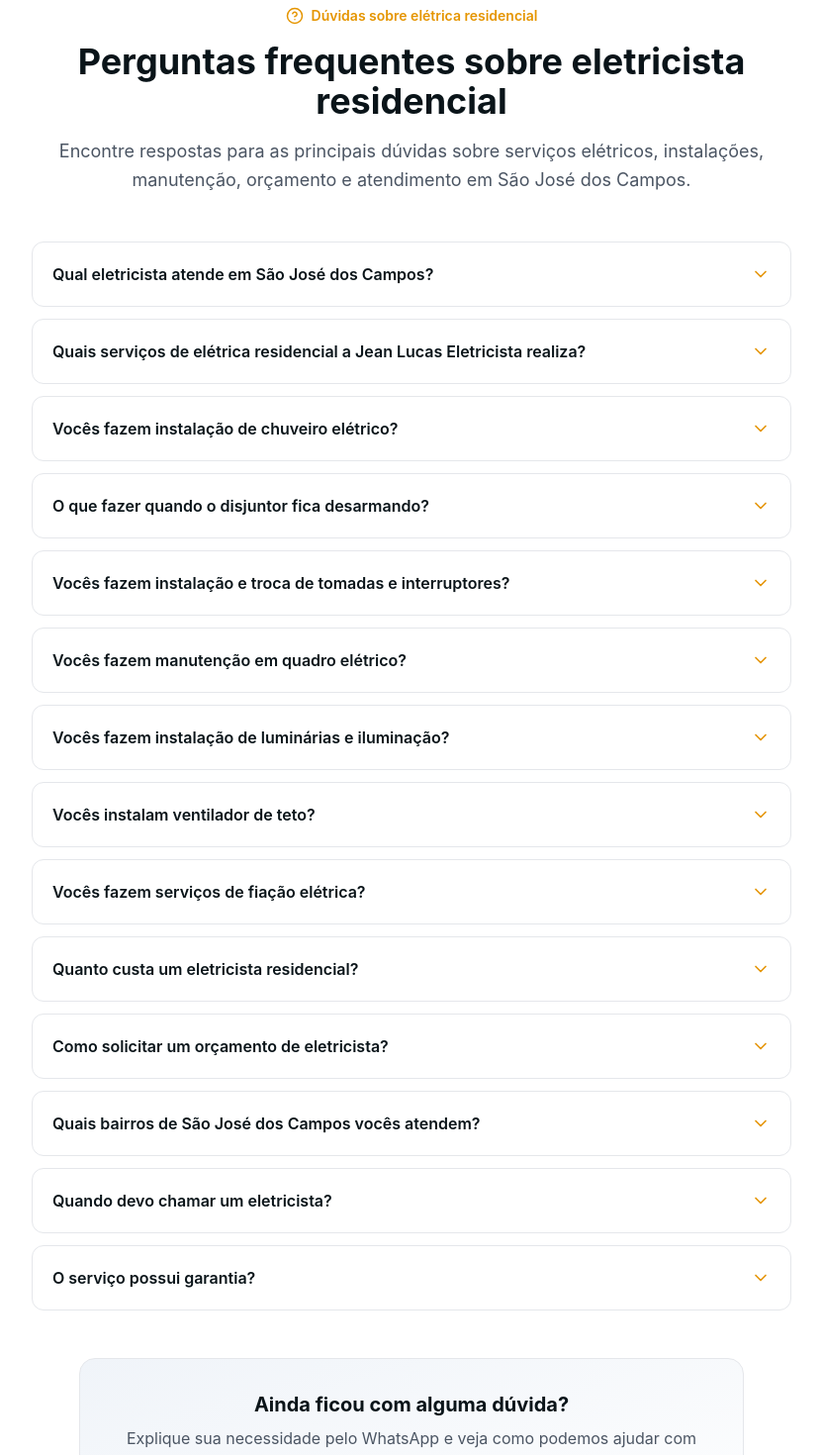
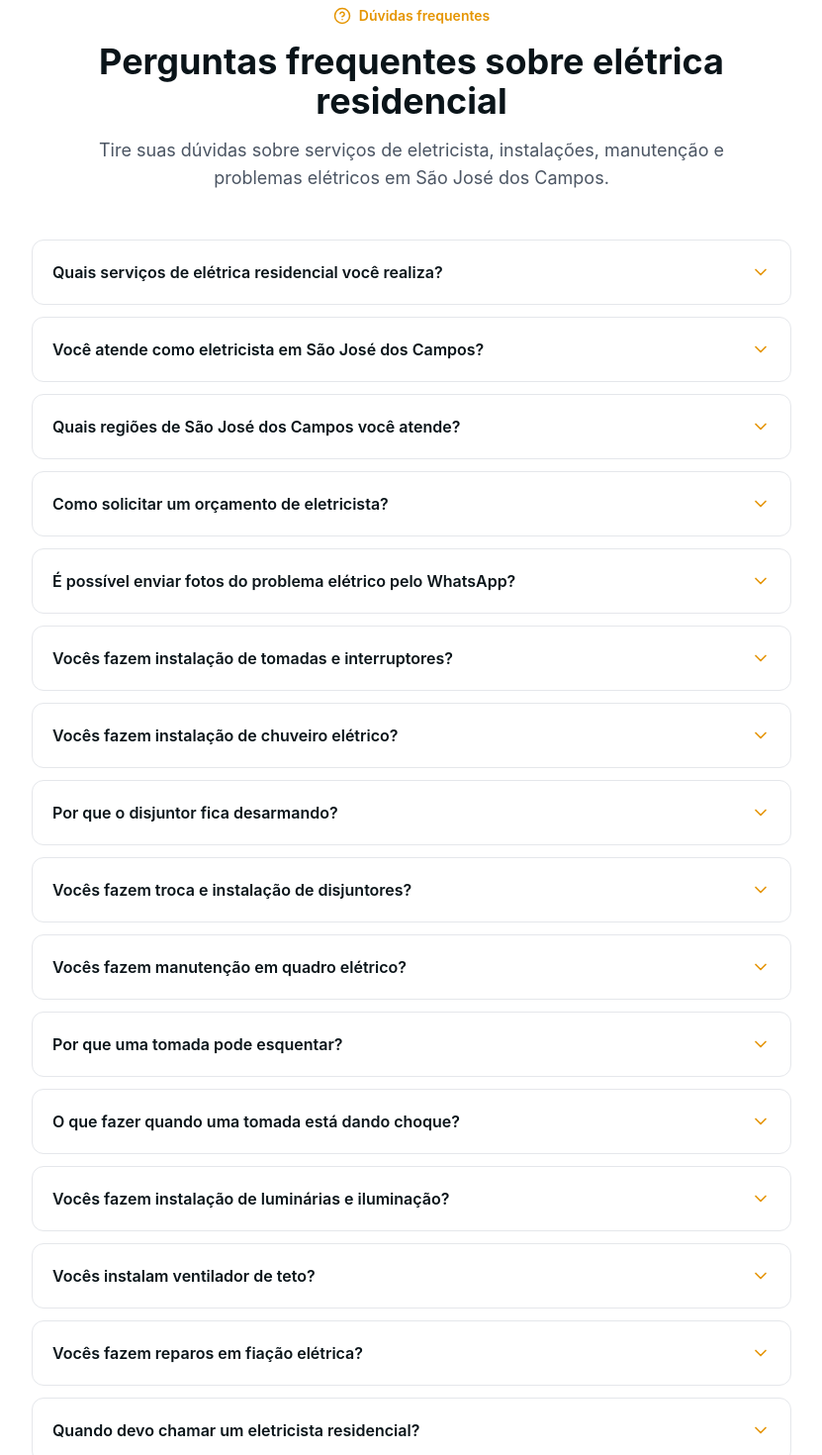
Before and after one commit to jeanlucassolutions/site-institucional, a Next.js app: page / in a window 1280 px wide. Shown: the part 6480-7950 px from the top of the page at 99% size, without its empty margins (224-1055 px from the left). Built offline with nearby package versions, Linux system fonts and the light colour scheme; no server answers.

Commit message:
Update FAQ content and improve formatting

```diff
--- a/src/components/FAQ.tsx
+++ b/src/components/FAQ.tsx
@@ -7,74 +7,104 @@ import WhatsAppButton from './WhatsAppButton'
 const FAQ = () => {
   const faqs = [
     {
-      question: 'Qual eletricista atende em São José dos Campos?',
+      question: 'Quais serviços de elétrica residencial você realiza?',
       answer:
-        'A Jean Lucas Eletricista oferece atendimento para serviços de elétrica residencial em São José dos Campos - SP. O atendimento é voltado para instalações, manutenções e reparos elétricos em residências, principalmente nas regiões do Jardim da Granja, Jardim Uirá, Putim, Residencial Flamboyant, Jardim São José, Jardim Santa Inês e DCTA.',
+        'A Jean Lucas Eletricista realiza serviços de elétrica residencial como instalação de tomadas e interruptores, chuveiros elétricos, luminárias, iluminação, ventiladores de teto, disjuntores, quadros elétricos, fiação, instalações elétricas, manutenção e reparos.',
     },
     {
-      question: 'Quais serviços de elétrica residencial a Jean Lucas Eletricista realiza?',
+      question: 'Você atende como eletricista em São José dos Campos?',
       answer:
-        'A Jean Lucas Eletricista realiza serviços de elétrica residencial como instalação de tomadas e interruptores, pontos de luz, luminárias, chuveiros elétricos, ventiladores de teto, disjuntores, quadros elétricos, fiação e instalações elétricas, além de manutenção e reparos.',
+        'Sim. A Jean Lucas Eletricista realiza atendimento de elétrica residencial em São José dos Campos, com atendimento principalmente nas regiões informadas neste site.',
+    },
+    {
+      question: 'Quais regiões de São José dos Campos você atende?',
+      answer:
+        'O atendimento é realizado principalmente no Jardim da Granja, Jardim Uirá, Putim, Residencial Flamboyant, Jardim São José, Jardim Santa Inês e região do DCTA. Para outros locais de São José dos Campos, consulte a disponibilidade.',
+    },
+    {
+      question: 'Como solicitar um orçamento de eletricista?',
+      answer:
+        'Para solicitar um orçamento, entre em contato pelo WhatsApp e explique qual serviço elétrico você precisa. Se possível, envie fotos ou vídeos do problema para facilitar a avaliação inicial.',
+    },
+    {
+      question: 'É possível enviar fotos do problema elétrico pelo WhatsApp?',
+      answer:
+        'Sim. Você pode enviar fotos e explicar o que está acontecendo pelo WhatsApp. As informações ajudam a entender melhor a situação antes do atendimento.',
+    },
+    {
+      question: 'Vocês fazem instalação de tomadas e interruptores?',
+      answer:
+        'Sim. Realizamos instalação e substituição de tomadas, interruptores e pontos de luz em residências, avaliando a instalação existente e a necessidade do serviço.',
     },
     {
       question: 'Vocês fazem instalação de chuveiro elétrico?',
       answer:
-        'Sim. A Jean Lucas Eletricista realiza instalação e manutenção de chuveiros elétricos residenciais. O serviço pode envolver a avaliação do ponto elétrico, fiação, disjuntor e demais componentes relacionados à instalação, conforme a necessidade do imóvel.',
+        'Sim. Realizamos instalação e manutenção de chuveiros elétricos residenciais, incluindo avaliação das condições da instalação elétrica relacionada ao equipamento.',
     },
     {
-      question: 'O que fazer quando o disjuntor fica desarmando?',
+      question: 'Por que o disjuntor fica desarmando?',
       answer:
-        'Um disjuntor que desarma repetidamente pode indicar sobrecarga, problema em algum equipamento ou alguma falha na instalação elétrica. Evite insistir em religá-lo várias vezes sem identificar a causa. O ideal é solicitar uma avaliação de um eletricista para verificar a instalação e identificar o problema.',
+        'Um disjuntor pode desarmar por diferentes motivos, como sobrecarga, curto-circuito ou algum problema na instalação ou equipamento conectado. O ideal é identificar a causa antes de simplesmente religá-lo repetidamente.',
     },
     {
-      question: 'Vocês fazem instalação e troca de tomadas e interruptores?',
+      question: 'Vocês fazem troca e instalação de disjuntores?',
       answer:
-        'Sim. A Jean Lucas Eletricista realiza instalação e substituição de tomadas, interruptores e pontos de luz em residências. O serviço pode ser realizado tanto em instalações novas quanto em pontos que precisam ser substituídos ou reparados.',
+        'Sim. Realizamos instalação e substituição de disjuntores residenciais. A escolha e a instalação devem considerar as características do circuito elétrico e a carga atendida.',
     },
     {
       question: 'Vocês fazem manutenção em quadro elétrico?',
       answer:
-        'Sim. A Jean Lucas Eletricista realiza serviços relacionados a quadros elétricos residenciais, incluindo manutenção, reparos, instalação e substituição de componentes conforme a necessidade identificada durante a avaliação.',
+        'Sim. Realizamos instalação, manutenção e reparos em quadros elétricos residenciais, verificando os componentes e as condições gerais da instalação.',
+    },
+    {
+      question: 'Por que uma tomada pode esquentar?',
+      answer:
+        'Uma tomada pode apresentar aquecimento por diferentes motivos, como mau contato, conexão inadequada, sobrecarga ou problemas na instalação. Se a tomada estiver muito quente, com cheiro de queimado ou sinais de derretimento, é importante interromper o uso e solicitar uma avaliação.',
+    },
+    {
+      question: 'O que fazer quando uma tomada está dando choque?',
+      answer:
+        'Não continue utilizando uma tomada que esteja causando choque. O problema pode estar relacionado à instalação elétrica, aterramento ou equipamento conectado. O mais seguro é interromper o uso e solicitar uma avaliação profissional.',
     },
     {
       question: 'Vocês fazem instalação de luminárias e iluminação?',
       answer:
-        'Sim. São realizados serviços de instalação de luminárias, pontos de iluminação e outros componentes de iluminação residencial, sempre considerando as condições da instalação elétrica existente.',
+        'Sim. Realizamos instalação de luminárias, pontos de iluminação, arandelas e outros serviços relacionados à iluminação residencial.',
     },
     {
       question: 'Vocês instalam ventilador de teto?',
       answer:
-        'Sim. A Jean Lucas Eletricista realiza instalação de ventiladores de teto em residências, verificando as condições necessárias para a instalação e o funcionamento adequado do equipamento.',
+        'Sim. Realizamos instalação de ventiladores de teto em residências, verificando as condições necessárias para a instalação e conexão elétrica do equipamento.',
     },
     {
-      question: 'Vocês fazem serviços de fiação elétrica?',
+      question: 'Vocês fazem reparos em fiação elétrica?',
       answer:
-        'Sim. A Jean Lucas Eletricista realiza serviços relacionados à fiação e às instalações elétricas residenciais, incluindo distribuição e adequação de circuitos conforme a necessidade do serviço.',
+        'Sim. Realizamos serviços relacionados à fiação e instalações elétricas residenciais, incluindo manutenção e reparos conforme a necessidade identificada no atendimento.',
     },
     {
-      question: 'Quanto custa um eletricista residencial?',
+      question: 'Quando devo chamar um eletricista residencial?',
       answer:
-        'O valor de um serviço elétrico depende do tipo de problema ou instalação, dos materiais necessários, das condições encontradas no local e da complexidade do serviço. Por isso, o orçamento é analisado de acordo com cada necessidade antes da execução.',
+        'É recomendado procurar um eletricista quando houver sinais como disjuntores desarmando com frequência, tomadas aquecendo, cheiro de queimado, faíscas, choques elétricos, quedas de energia em determinados circuitos ou outros comportamentos anormais na instalação.',
     },
     {
-      question: 'Como solicitar um orçamento de eletricista?',
+      question: 'Vocês fazem manutenção elétrica residencial?',
       answer:
-        'Para solicitar um orçamento, entre em contato pelo WhatsApp e explique qual serviço você precisa ou qual problema está acontecendo. Se possível, envie fotos ou vídeos do local para ajudar na avaliação inicial. A partir dessas informações, podemos conversar sobre a necessidade do atendimento.',
+        'Sim. Realizamos manutenção e reparos em instalações elétricas residenciais, buscando identificar problemas e realizar os serviços necessários com atenção à segurança e à qualidade.',
     },
     {
-      question: 'Quais bairros de São José dos Campos vocês atendem?',
+      question: 'O serviço de elétrica residencial possui garantia?',
       answer:
-        'O atendimento é realizado em São José dos Campos, principalmente no Jardim da Granja, Jardim Uirá, Putim, Residencial Flamboyant, Jardim São José, Jardim Santa Inês e DCTA. Se você estiver em outra região da cidade, entre em contato para verificar a possibilidade de atendimento.',
+        'Sim. A Jean Lucas Eletricista oferece garantia para o serviço realizado, conforme as condições combinadas para cada atendimento.',
     },
     {
-      question: 'Quando devo chamar um eletricista?',
+      question: 'Quanto custa um serviço de eletricista em São José dos Campos?',
       answer:
-        'É recomendado procurar um eletricista quando houver problemas como tomadas ou interruptores com mau funcionamento, disjuntores desarmando repetidamente, falhas na iluminação, problemas de fiação, necessidade de instalar chuveiro ou ventilador de teto, alterações no quadro elétrico ou outras situações que envolvam a instalação elétrica da residência.',
+        'O valor depende do tipo de serviço, das condições da instalação e da complexidade do problema. Para saber o valor do seu atendimento, entre em contato pelo WhatsApp e explique o que precisa ser feito.',
     },
     {
-      question: 'O serviço possui garantia?',
+      question: 'Como contratar a Jean Lucas Eletricista?',
       answer:
-        'A Jean Lucas Eletricista oferece garantia para o serviço realizado, conforme as condições combinadas em cada atendimento. As condições da garantia podem variar de acordo com o tipo de serviço e devem ser esclarecidas no momento do orçamento.',
+        'É simples: entre em contato pelo WhatsApp, explique o serviço ou problema elétrico e envie fotos ou vídeos se tiver. Assim podemos conversar sobre a necessidade e o orçamento do atendimento.',
     },
   ]
 
@@ -89,20 +119,19 @@ const FAQ = () => {
       <div className="container mx-auto px-4">
 
         {/* Header */}
-        <div className="text-center max-w-3xl mx-auto mb-12">
+        <div className="text-center max-w-2xl mx-auto mb-12">
           <div className="inline-flex items-center gap-2 text-sm font-semibold text-electric-600 mb-4">
             <HelpCircle size={18} />
-            Dúvidas sobre elétrica residencial
+            Dúvidas frequentes
           </div>
 
           <h2 className="text-3xl md:text-4xl font-bold text-navy-800 mb-4">
-            Perguntas frequentes sobre eletricista residencial
+            Perguntas frequentes sobre elétrica residencial
           </h2>
 
-          <p className="text-lg text-gray-600 leading-relaxed">
-            Encontre respostas para as principais dúvidas sobre serviços
-            elétricos, instalações, manutenção, orçamento e atendimento em
-            São José dos Campos.
+          <p className="text-lg text-gray-600">
+            Tire suas dúvidas sobre serviços de eletricista, instalações,
+            manutenção e problemas elétricos em São José dos Campos.
           </p>
         </div>
 
@@ -114,17 +143,14 @@ const FAQ = () => {
             return (
               <div
                 key={faq.question}
-                className={`border rounded-xl overflow-hidden transition-all duration-300 ${
-                  isOpen
-                    ? 'border-electric-500 shadow-sm'
-                    : 'border-gray-200'
-                }`}
+                className="border border-gray-200 rounded-xl overflow-hidden bg-white"
               >
                 <button
                   type="button"
                   onClick={() => toggleFAQ(index)}
                   className="w-full flex items-center justify-between gap-4 p-5 text-left hover:bg-gray-50 transition-colors"
                   aria-expanded={isOpen}
+                  aria-controls={`faq-answer-${index}`}
                 >
                   <span className="font-semibold text-navy-800">
                     {faq.question}
@@ -139,7 +165,10 @@ const FAQ = () => {
                 </button>
 
                 {isOpen && (
-                  <div className="px-5 pb-5">
+                  <div
+                    id={`faq-answer-${index}`}
+                    className="px-5 pb-5"
+                  >
                     <p className="text-gray-600 leading-relaxed">
                       {faq.answer}
                     </p>
@@ -151,22 +180,15 @@ const FAQ = () => {
         </div>
 
         {/* CTA */}
-        <div className="max-w-2xl mx-auto text-center mt-12">
-          <div className="bg-gradient-to-br from-navy-50 to-white border border-gray-200 rounded-2xl p-8">
-            <h3 className="text-xl font-bold text-navy-800 mb-2">
-              Ainda ficou com alguma dúvida?
-            </h3>
+        <div className="text-center mt-10">
+          <p className="text-sm text-gray-500 mb-4">
+            Não encontrou a resposta que procura?
+          </p>
 
-            <p className="text-gray-600 mb-6">
-              Explique sua necessidade pelo WhatsApp e veja como podemos
-              ajudar com seu serviço de elétrica residencial.
-            </p>
-
-            <WhatsAppButton
-              variant="cta"
-              text="Falar com o eletricista"
-            />
-          </div>
+          <WhatsAppButton
+            variant="cta"
+            text="Falar com o eletricista"
+          />
         </div>
 
       </div>
```
